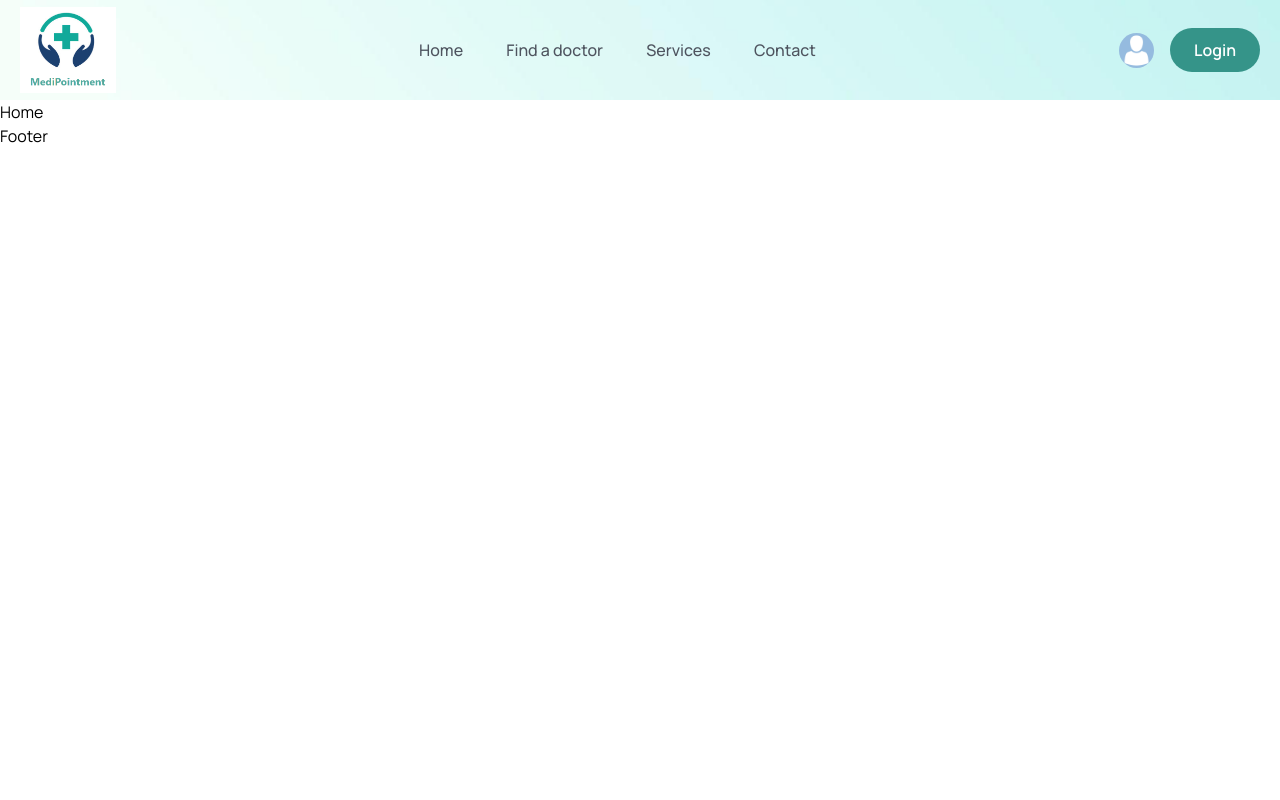
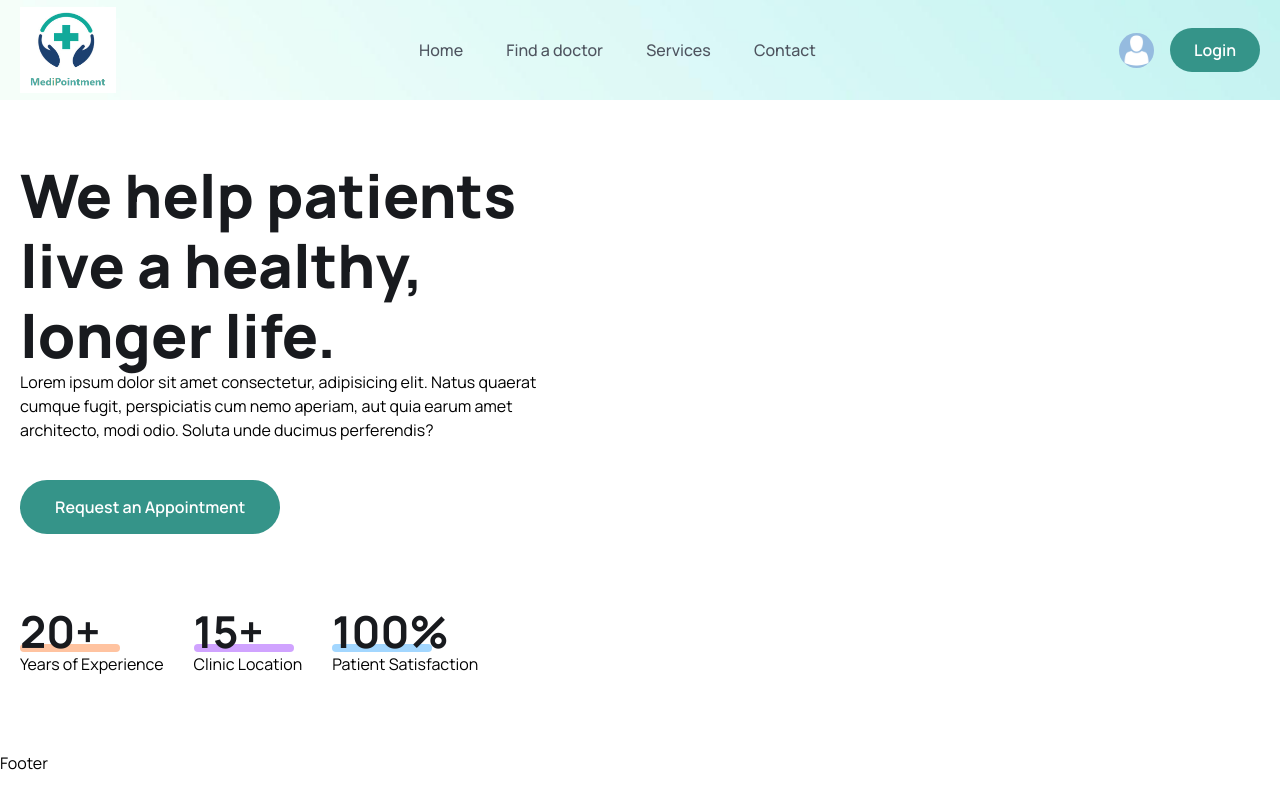
Before and after one commit to bettitaksas/medi-pointment, a React (Vite) app in the folder frontend/: page / in a window 1280 px wide. Built offline with nearby package versions, Linux system fonts and the light colour scheme.

Commit message:
create home page first section

```diff
--- a/frontend/src/pages/Home.jsx
+++ b/frontend/src/pages/Home.jsx
@@ -1,7 +1,67 @@
 import React from 'react';
 
 const Home = () => {
-    return <div>Home</div>;
+    return (
+        <>
+            <section className='hero__section pt-[60px] 2xl:h-[800px]'>
+                <div className='container'>
+                    <div className='flex flex-col lg:flex-row gap-[90px] items-center justify-between'>
+                        {/* =====hero content===== */}
+                        <div>
+                            <div className=' lg:w-[570px]'>
+                                <h1 className='text-headingColor text-[36px] leading-[46px] md:text-[60px] md:leading-[70px] font-[800] '>
+                                    We help patients live a healthy, longer
+                                    life.
+                                </h1>
+                                <p className='text__para'>
+                                    Lorem ipsum dolor sit amet consectetur,
+                                    adipisicing elit. Natus quaerat cumque
+                                    fugit, perspiciatis cum nemo aperiam, aut
+                                    quia earum amet architecto, modi odio.
+                                    Soluta unde ducimus perferendis?
+                                </p>
+                                <button className='btn'>
+                                    Request an Appointment{' '}
+                                </button>
+                            </div>
+
+                            <div className='mt-[30px] lg:mt-[70px] flex flex-col md:flex-row lg:items-center gap-5 lg:gap-[30px]'>
+                                <div>
+                                    <h2 className='text-[36px] leading-[56px] lg:text-[44px] lg:leading-[54px] font-[700] text-headingColor'>
+                                        20+
+                                    </h2>
+                                    <span className='w-[100px] h-2 rounded-full bg-yellowColor block mt-[-14px]'></span>
+                                    <p className='text__para'>
+                                        Years of Experience
+                                    </p>
+                                </div>
+
+                                <div>
+                                    <h2 className='text-[36px] leading-[56px] lg:text-[44px] lg:leading-[54px] font-[700] text-headingColor'>
+                                        15+
+                                    </h2>
+                                    <span className='w-[100px] h-2 rounded-full bg-purpleColor block mt-[-14px]'></span>
+                                    <p className='text__para'>
+                                        Clinic Location
+                                    </p>
+                                </div>
+
+                                <div>
+                                    <h2 className='text-[36px] leading-[56px] lg:text-[44px] lg:leading-[54px] font-[700] text-headingColor'>
+                                        100%
+                                    </h2>
+                                    <span className='w-[100px] h-2 rounded-full bg-irisBlueColor block mt-[-14px]'></span>
+                                    <p className='text__para'>
+                                        Patient Satisfaction
+                                    </p>
+                                </div>
+                            </div>
+                        </div>
+                    </div>
+                </div>
+            </section>
+        </>
+    );
 };
 
 export default Home;
```
Also changed, not shown: frontend/src/index.css (line endings or trailing spaces).
